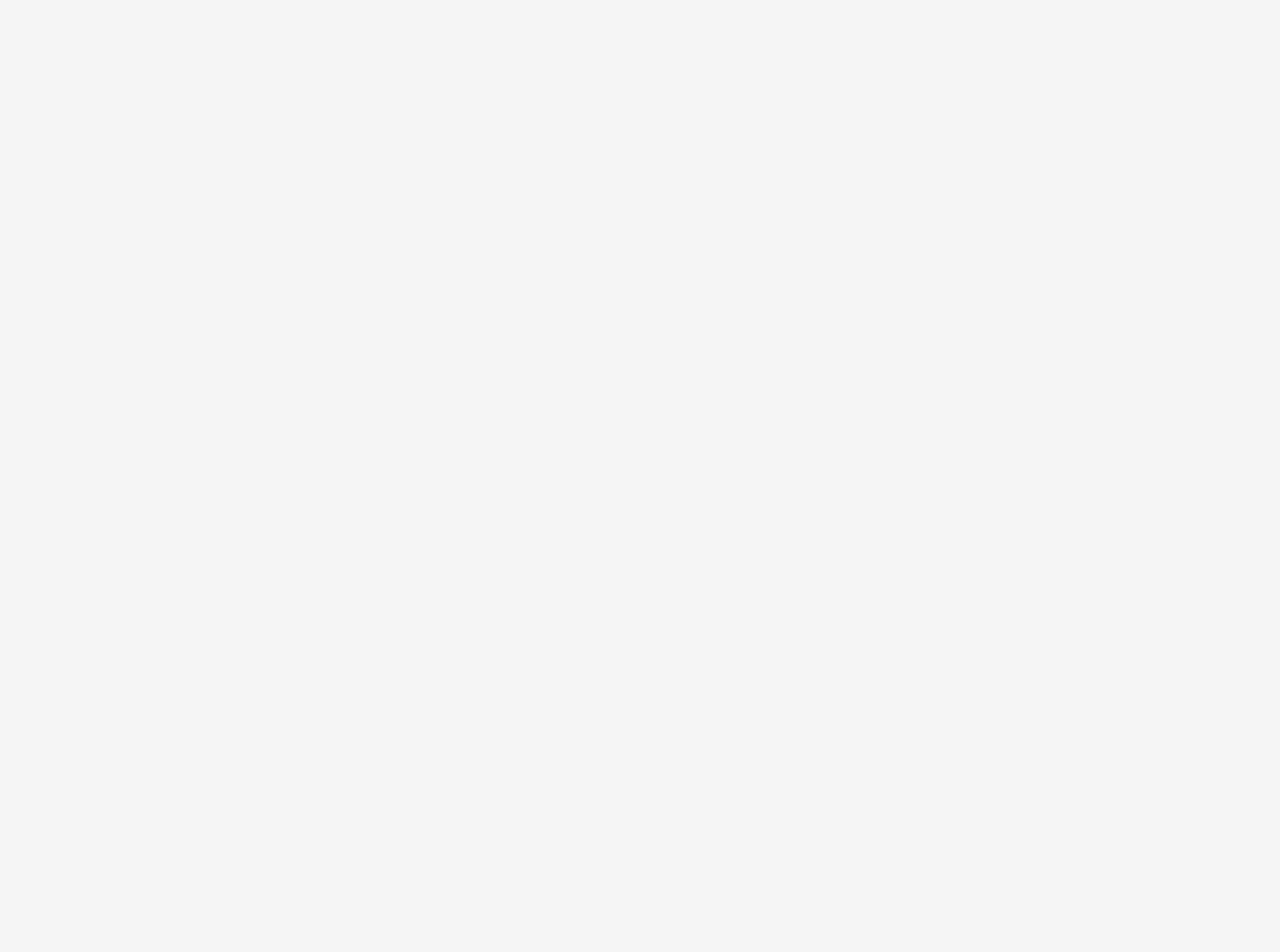
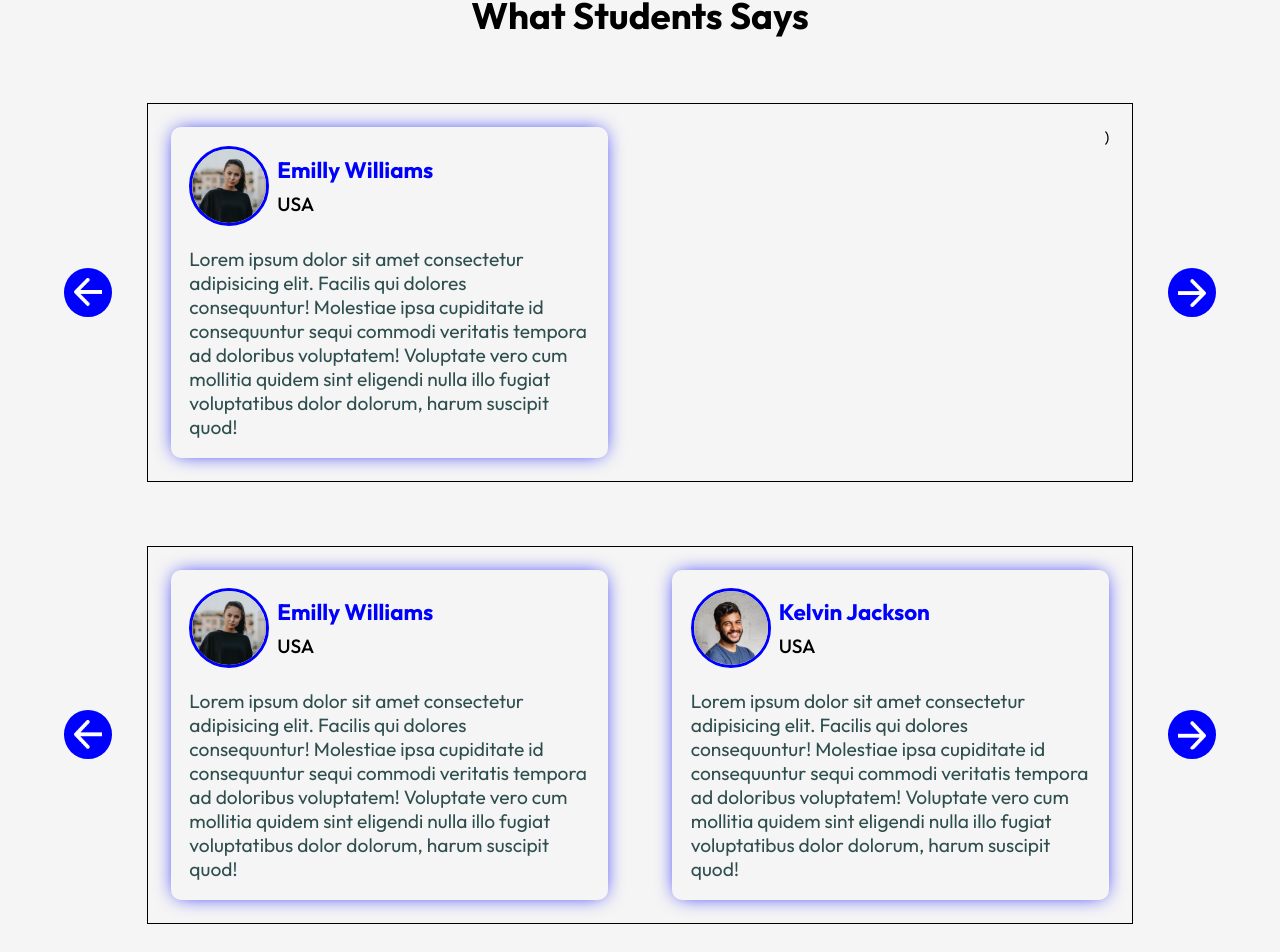
Before and after one commit to isaacmugwimi/College, a React (Vite) app in the folder College/: page / in a window 1280 px wide. Shown: the part 2584-3536 px from the top of the page. Before the commit the page ends 2548 px from the top, so only its background shows below. Built offline with nearby package versions, Linux system fonts and the light colour scheme.

Commit message:
designed the testimonial part

```diff
--- a/College/src/App.jsx
+++ b/College/src/App.jsx
@@ -3,6 +3,8 @@ import { Campus } from "./Component/Campus/Campus.jsx";
 import Hero from "./Component/Hero/Hero.jsx";
 import Navbar from "./Component/Navbar/Navbar.jsx";
 import Programs from "./Component/Programs/Programs.jsx";
+import { Testimonials } from "./Component/Testimonials/Testimonials.jsx";
+import { Testimonials2 } from "./Component/Testimonials/Testimonials2.jsx";
 import { Title } from "./Component/Title/Title.jsx";
 const App = () => {
   return (
@@ -17,6 +19,9 @@ const App = () => {
       <About />
       <Title subTitle="Gallery" title="Campus Photos" />
       <Campus />
+      <Title subTitle="Testimonials" title="what students says" />
+      <Testimonials/>
+      <Testimonials2/>
     </div>
   );
 };
--- /dev/null
+++ b/College/src/Component/Testimonials/Testimonials.css
@@ -0,0 +1,85 @@
+.testimonials {
+  margin: 5%;
+  display: flex;
+  justify-content: center;
+  gap: 3%;
+
+  /* position: relative; */
+}
+
+.testimonials-maindiv {
+  display: flex;
+  justify-content: space-between;
+  width: 100%;
+  border: solid black 1px;
+  gap: 4rem;
+  overflow: hidden;
+  padding: 2% 2%;
+}
+
+.arrow1,
+.arrow2 {
+  display: flex;
+  flex-direction: column;
+  justify-content: center;
+}
+
+.backbtn,
+.nextbtn {
+  background-color: blue;
+  border-radius: 50%;
+  width: 3rem;
+  padding: 20%;
+}
+
+.test-Container {
+  display: flex;
+  flex-direction: column;
+  gap: 1.3rem;
+  box-shadow: 0 0 20px -5px blue;
+  overflow-x: hidden;
+  min-width: calc(50% - 2rem); /* Adjusted width for two containers */
+  max-width: calc(50% - 2rem); /* Adjusted width for two containers */
+  padding: 2% 2%;
+  border-radius: 10px;
+  transition: 0.5s;
+}
+
+.testimony-head {
+  display: flex;
+  align-items: center;
+  gap: 2%;
+}
+
+.testimony-head > img {
+  width: 20%;
+  border-radius: 60%;
+  border: 3px solid blue;
+}
+
+.testimony-Contacts {
+  display: flex;
+  flex-direction: column;
+  gap: 0.5rem;
+}
+
+.testimony-Contacts > :nth-child(1) {
+  text-transform: capitalize;
+  font-weight: 700;
+  font-size: 1.4rem;
+  color: blue;
+}
+
+.testimony-Contacts > :nth-child(2) {
+  text-transform: capitalize;
+  font-weight: 500;
+  font-size: 1.2rem;
+  color: black;
+}
+
+.test-Container > :nth-child(2) {
+  color: darkslategray;
+  font-weight: normal;
+  font-size: 1.2rem;
+  max-width: 100%;
+}
--- /dev/null
+++ b/College/src/Component/Testimonials/Testimonials.jsx
@@ -0,0 +1,70 @@
+import { useState } from "react";
+import back_icon from "../../assets/back-icon.png";
+import next_icon from "../../assets/next-icon.png";
+import { testimonies } from "../../assets/testimonials.js";
+import "./Testimonials.css";
+
+export const Testimonials = () => {
+  const [selected, setSelected] = useState(0);
+  const tLength = testimonies.length;
+
+  const slide_Backward = () => {
+    console.log("Slide backward button clicked");
+    selected === 0
+      ? setSelected(tLength - 1)
+      : setSelected((prevState) => {
+          const newValue = prevState - 1;
+          console.log("New value of selected ", newValue);
+          return newValue;
+        });
+  };
+
+  const slide_Forward = () => {
+    console.log("Slide forward button clicked");
+
+    selected === tLength - 1
+      ? setSelected(0)
+      : setSelected((prevState) => {
+          const newValue = prevState + 1;
+          console.log(`new value of selected ${newValue}`);
+          return newValue;
+        });
+  };
+
+  return (
+    <div className="testimonials ">
+      {" "}
+      <div className="arrow1">
+        <img
+          src={back_icon}
+          alt=""
+          className="backbtn"
+          onClick={slide_Backward}
+        />
+      </div>
+      <div className="testimonials-maindiv">
+        {/* {testimonies.map((item, index) => ( */}
+        <div className="test-Container" key={selected}>
+          <div className="testimony-head">
+            <img src={testimonies[selected].image} alt="" />
+            <div className="testimony-Contacts">
+              <span>{testimonies[selected].name}</span>
+              <span>{testimonies[selected].location}</span>
+            </div>
+          </div>
+          <span>{testimonies[selected].review}</span>
+        </div>
+        )
+      </div>
+      <div className="arrow2">
+        {" "}
+        <img
+          src={next_icon}
+          alt=""
+          className="nextbtn"
+          onClick={slide_Forward}
+        />
+      </div>
+    </div>
+  );
+};
--- /dev/null
+++ b/College/src/Component/Testimonials/Testimonials2.css
@@ -0,0 +1,85 @@
+.testimonials {
+    margin: 5%;
+    display: flex;
+    justify-content: center;
+    gap: 3%;
+
+    /* position: relative; */
+  }
+
+  .testimonials-maindiv {
+    display: flex;
+    justify-content: space-between;
+    width: 100%;
+    border: solid black 1px;
+    gap: 4rem;
+    overflow: hidden;
+    padding: 2% 2%;
+  }
+
+  .arrow1,
+  .arrow2 {
+    display: flex;
+    flex-direction: column;
+    justify-content: center;
+  }
+
+  .backbtn,
+  .nextbtn {
+    background-color: blue;
+    border-radius: 50%;
+    width: 3rem;
+    padding: 20%;
+  }
+
+  .test-Container {
+    display: flex;
+    flex-direction: column;
+    gap: 1.3rem;
+    box-shadow: 0 0 20px -5px blue;
+    overflow-x: hidden;
+    min-width: calc(50% - 2rem); /* Adjusted width for two containers */
+    max-width: calc(50% - 2rem); /* Adjusted width for two containers */
+    padding: 2% 2%;
+    border-radius: 10px;
+    transition: 0.5s;
+  }
+
+  .testimony-head {
+    display: flex;
+    align-items: center;
+    gap: 2%;
+  }
+
+  .testimony-head > img {
+    width: 20%;
+    border-radius: 60%;
+    border: 3px solid blue;
+  }
+
+  .testimony-Contacts {
+    display: flex;
+    flex-direction: column;
+    gap: 0.5rem;
+  }
+
+  .testimony-Contacts > :nth-child(1) {
+    text-transform: capitalize;
+    font-weight: 700;
+    font-size: 1.4rem;
+    color: blue;
+  }
+
+  .testimony-Contacts > :nth-child(2) {
+    text-transform: capitalize;
+    font-weight: 500;
+    font-size: 1.2rem;
+    color: black;
+  }
+
+  .test-Container > :nth-child(2) {
+    color: darkslategray;
+    font-weight: normal;
+    font-size: 1.2rem;
+    max-width: 100%;
+  }
--- /dev/null
+++ b/College/src/Component/Testimonials/Testimonials2.jsx
@@ -0,0 +1,39 @@
+import back_icon from "../../assets/back-icon.png";
+import next_icon from "../../assets/next-icon.png";
+import { testimonies } from "../../assets/testimonials.js";
+import "./Testimonials2.css";
+
+import "slick-carousel/slick/slick.css";
+import "slick-carousel/slick/slick-theme.css";
+
+export const Testimonials2 = () => {
+
+  return (
+    <div className="testimonials ">
+      {" "}
+      <div className="arrow1">
+        <img src={back_icon} alt="" className="backbtn" />
+      </div>
+      <div className="testimonials-maindiv">
+
+          {testimonies.map((item, index) => (
+            <div className="test-Container" key={index}>
+              <div className="testimony-head">
+                <img src={item.image} alt="" />
+                <div className="testimony-Contacts">
+                  <span>{item.name}</span>
+                  <span>{item.location}</span>
+                </div>
+              </div>
+              <span>{item.review}</span>
+            </div>
+          ))}
+
+      </div>
+      <div className="arrow2">
+        {" "}
+        <img src={next_icon} alt="" className="nextbtn" />
+      </div>
+    </div>
+  );
+};
--- /dev/null
+++ b/College/src/assets/testimonials.js
@@ -0,0 +1,31 @@
+import user_1 from "../assets/user-1.png"
+import user_2 from "../assets/user-2.png"
+import user_3 from "../assets/user-3.png"
+import user_4 from "../assets/user-4.png"
+
+export const testimonies = [
+    {
+        image: user_1,
+        name: "Emilly Williams",
+        location: "USA",
+        review: "Lorem ipsum dolor sit amet consectetur adipisicing elit. Facilis qui dolores consequuntur! Molestiae ipsa cupiditate id consequuntur sequi commodi veritatis tempora ad doloribus voluptatem! Voluptate vero cum mollitia quidem sint eligendi nulla illo fugiat voluptatibus dolor dolorum, harum suscipit quod!"
+    },
+    {
+        image: user_2,
+        name: "Kelvin Jackson",
+        location: "USA",
+        review: "Lorem ipsum dolor sit amet consectetur adipisicing elit. Facilis qui dolores consequuntur! Molestiae ipsa cupiditate id consequuntur sequi commodi veritatis tempora ad doloribus voluptatem! Voluptate vero cum mollitia quidem sint eligendi nulla illo fugiat voluptatibus dolor dolorum, harum suscipit quod!"
+    },
+    {
+        image: user_3,
+        name: "Catherine Miles",
+        location: "USA",
+        review: "Lorem ipsum dolor sit amet consectetur adipisicing elit. Facilis qui dolores consequuntur! Molestiae ipsa cupiditate id consequuntur sequi commodi veritatis tempora ad doloribus voluptatem! Voluptate vero cum mollitia quidem sint eligendi nulla illo fugiat voluptatibus dolor dolorum, harum suscipit quod!"
+    },
+    {
+        image: user_4,
+        name: "David Owen",
+        location: "USA",
+        review: "Lorem ipsum dolor sit amet consectetur adipisicing elit. Facilis qui dolores consequuntur! Molestiae ipsa cupiditate id consequuntur sequi commodi veritatis tempora ad doloribus voluptatem! Voluptate vero cum mollitia quidem sint eligendi nulla illo fugiat voluptatibus dolor dolorum, harum suscipit quod!"
+    },
+]
```
